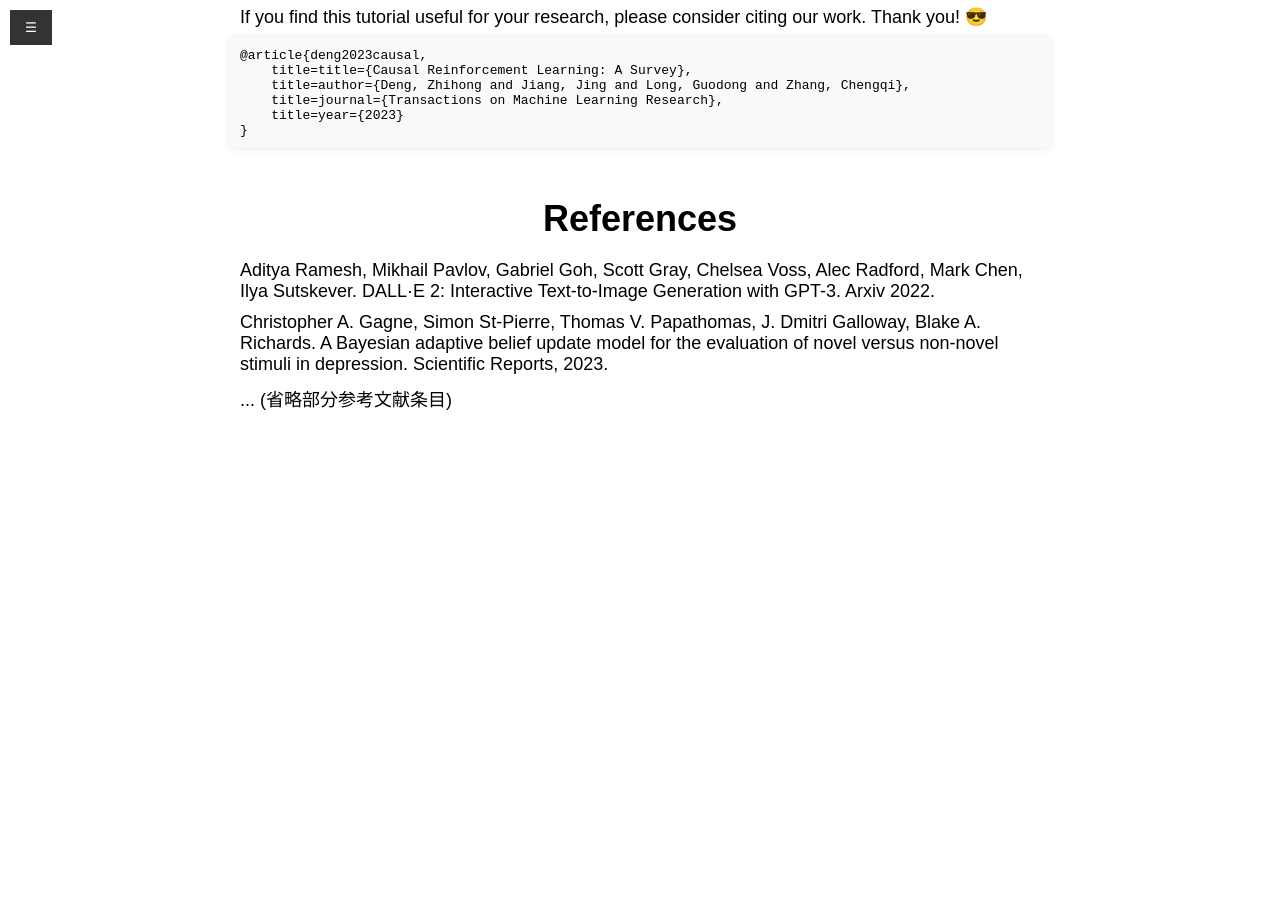
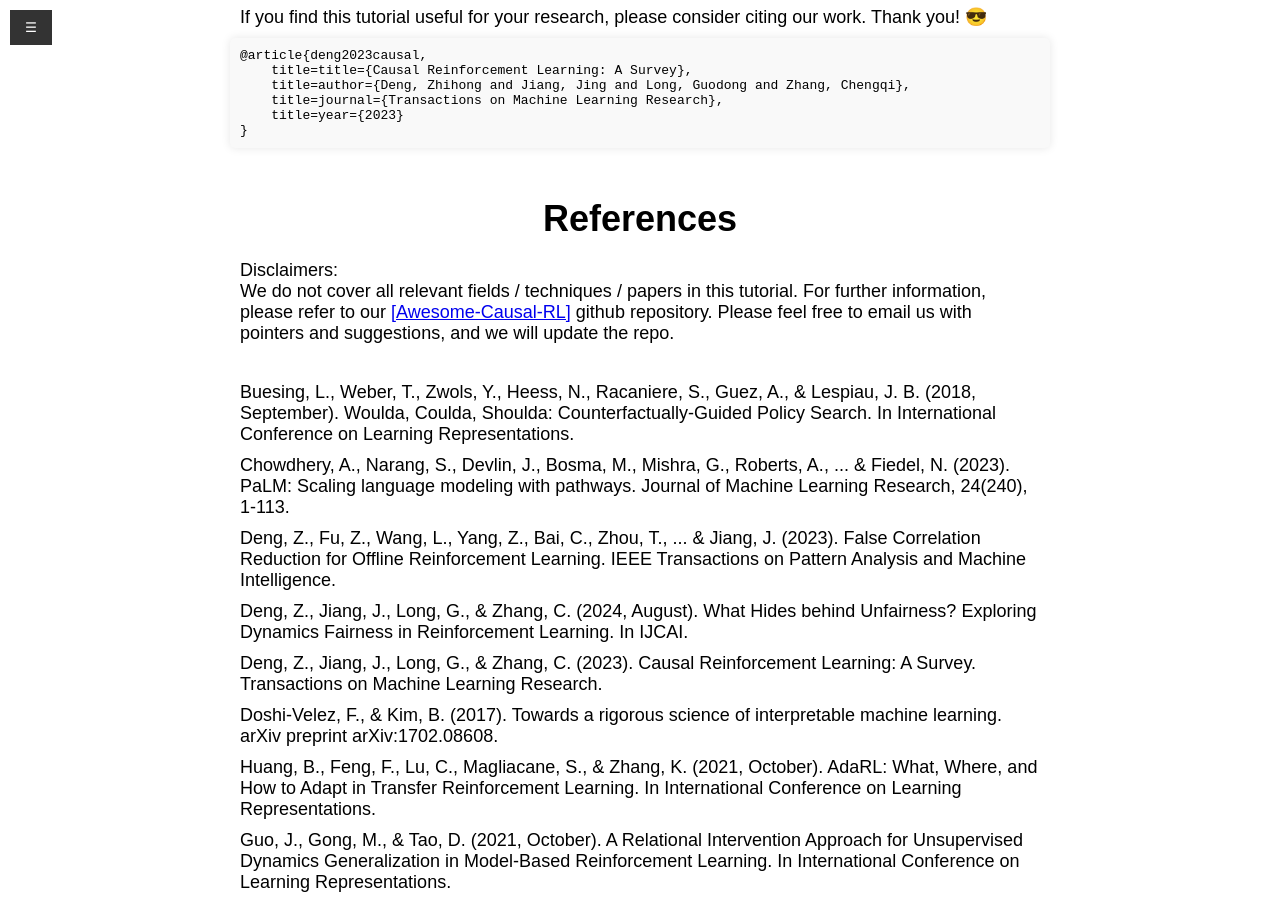
Before and after one commit to familyld/familyld.github.io, a Jekyll site: the page causal_rl_tutorial_ijcnn_2024.html, which Jekyll copies as it is, in a window 1280 px wide and 900 px high, scrolled down 2538 px. Built offline with Jekyll 4.4.1, drawn with Linux system fonts in a browser that asks for light colours; before the commit the page ends 2969 px from its top, so only the background shows below that; some of the changed text lies outside the part shown.

Commit message:
IJCNN 2024 Tutorial on Causal RL

```diff
--- a/causal_rl_tutorial_ijcnn_2024.html
+++ b/causal_rl_tutorial_ijcnn_2024.html
@@ -291,12 +291,12 @@
             </p>
         </div>
         <div class="buttons">
-            <a href="link-to-slides-url" class="btn">Link to slides</a>
-            <a href="https://github.com/familyld/Awesome-Causal-RL" class="btn">Link to recording</a>
+            <a href="https://familyld.github.io/files/ADMA2023-Tutorial-CausalRL-ZhihongDeng.pdf" class="btn">Link to slides</a>
+            <a href="link-to-recording-url" class="btn">Link to recording</a>
         </div>
         <div class="buttons">
             <a href="https://openreview.net/pdf?id=qqnttX9LPo" class="btn2">Link to paper</a>
-            <a href="link-to-github-url" class="btn2">Link to github</a>
+            <a href="https://github.com/familyld/Awesome-Causal-RL" class="btn2">Link to github</a>
         </div>
         <div class="prerequisites" id="prerequisites">
             <h2>Prerequisites</h2>
@@ -343,9 +343,24 @@
         </div>
         <div class="references" id="references">
             <h2>References</h2>
-            <p>Aditya Ramesh, Mikhail Pavlov, Gabriel Goh, Scott Gray, Chelsea Voss, Alec Radford, Mark Chen, Ilya Sutskever. DALL·E 2: Interactive Text-to-Image Generation with GPT-3. Arxiv 2022.</p>
-            <p>Christopher A. Gagne, Simon St-Pierre, Thomas V. Papathomas, J. Dmitri Galloway, Blake A. Richards. A Bayesian adaptive belief update model for the evaluation of novel versus non-novel stimuli in depression. Scientific Reports, 2023.</p>
-            <p>... (省略部分参考文献条目)</p>
+            <p>Disclaimers: <br>We do not cover all relevant fields / techniques / papers in this tutorial. For further information, please refer to our <a href="https://github.com/familyld/Awesome-Causal-RL">[Awesome-Causal-RL]</a> github repository. Please feel free to email us with pointers and suggestions, and we will update the repo.</p>
+            <br>
+            <p>Buesing, L., Weber, T., Zwols, Y., Heess, N., Racaniere, S., Guez, A., & Lespiau, J. B. (2018, September). Woulda, Coulda, Shoulda: Counterfactually-Guided Policy Search. In International Conference on Learning Representations.</p>
+            <p>Chowdhery, A., Narang, S., Devlin, J., Bosma, M., Mishra, G., Roberts, A., ... & Fiedel, N. (2023). PaLM: Scaling language modeling with pathways. Journal of Machine Learning Research, 24(240), 1-113.</p>
+            <p>Deng, Z., Fu, Z., Wang, L., Yang, Z., Bai, C., Zhou, T., ... & Jiang, J. (2023). False Correlation Reduction for Offline Reinforcement Learning. IEEE Transactions on Pattern Analysis and Machine Intelligence.</p>
+            <p>Deng, Z., Jiang, J., Long, G., & Zhang, C. (2024, August). What Hides behind Unfairness? Exploring Dynamics Fairness in Reinforcement Learning. In IJCAI.</p>
+            <p>Deng, Z., Jiang, J., Long, G., & Zhang, C. (2023). Causal Reinforcement Learning: A Survey. Transactions on Machine Learning Research.</p>
+            <p>Doshi-Velez, F., & Kim, B. (2017). Towards a rigorous science of interpretable machine learning. arXiv preprint arXiv:1702.08608.</p>
+            <p>Huang, B., Feng, F., Lu, C., Magliacane, S., & Zhang, K. (2021, October). AdaRL: What, Where, and How to Adapt in Transfer Reinforcement Learning. In International Conference on Learning Representations.</p>
+            <p>Guo, J., Gong, M., & Tao, D. (2021, October). A Relational Intervention Approach for Unsupervised Dynamics Generalization in Model-Based Reinforcement Learning. In International Conference on Learning Representations.</p>
+            <p>Kirk, R., Zhang, A., Grefenstette, E., & Rocktäschel, T. (2021). A survey of generalisation in deep reinforcement learning. arXiv preprint arXiv:2111.09794, 1, 16.</p>
+            <p>Pearl, J. (2009). Causality. Cambridge university press.</p>
+            <p>Pearl, J., & Mackenzie, D. (2018). The book of why: the new science of cause and effect. Basic books.</p>
+            <p></p>
+            <p>Schölkopf, B., Locatello, F., Bauer, S., Ke, N. R., Kalchbrenner, N., Goyal, A., & Bengio, Y. (2021). Toward causal representation learning. Proceedings of the IEEE, 109(5), 612-634.</p>
+            <p>Seitzer, M., Schölkopf, B., & Martius, G. (2021). Causal influence detection for improving efficiency in reinforcement learning. Advances in Neural Information Processing Systems, 34, 22905-22918.</p>
+            <p>Sontakke, S. A., Mehrjou, A., Itti, L., & Schölkopf, B. (2021, July). Causal curiosity: Rl agents discovering self-supervised experiments for causal representation learning. In International conference on machine learning (pp. 9848-9858). PMLR.</p>
+            <p>Zhang, Y., Du, Y., Huang, B., Wang, Z., Wang, J., Fang, M., & Pechenizkiy, M. (2024). Interpretable reward redistribution in reinforcement learning: A causal approach. Advances in Neural Information Processing Systems, 36.</p>
         </div>
         <!-- <div class="footer">
             <p>Questions, feedback or spotted a mistake? <a href="zhi-hong.deng@student.uts.edu.au">Email us</a></p>
```
Also changed, not shown: _pages/about.md (+1 -3 lines), 1 other file.
